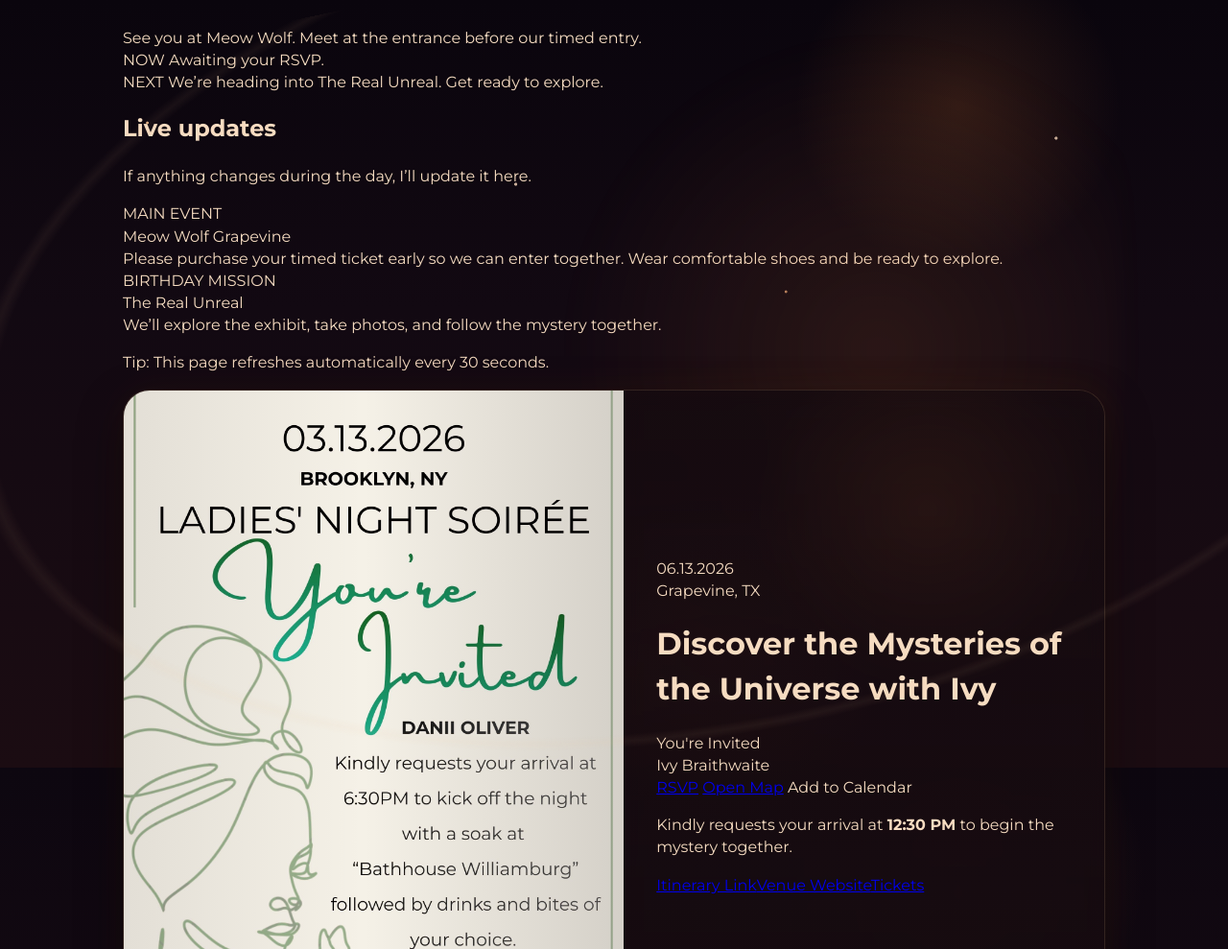
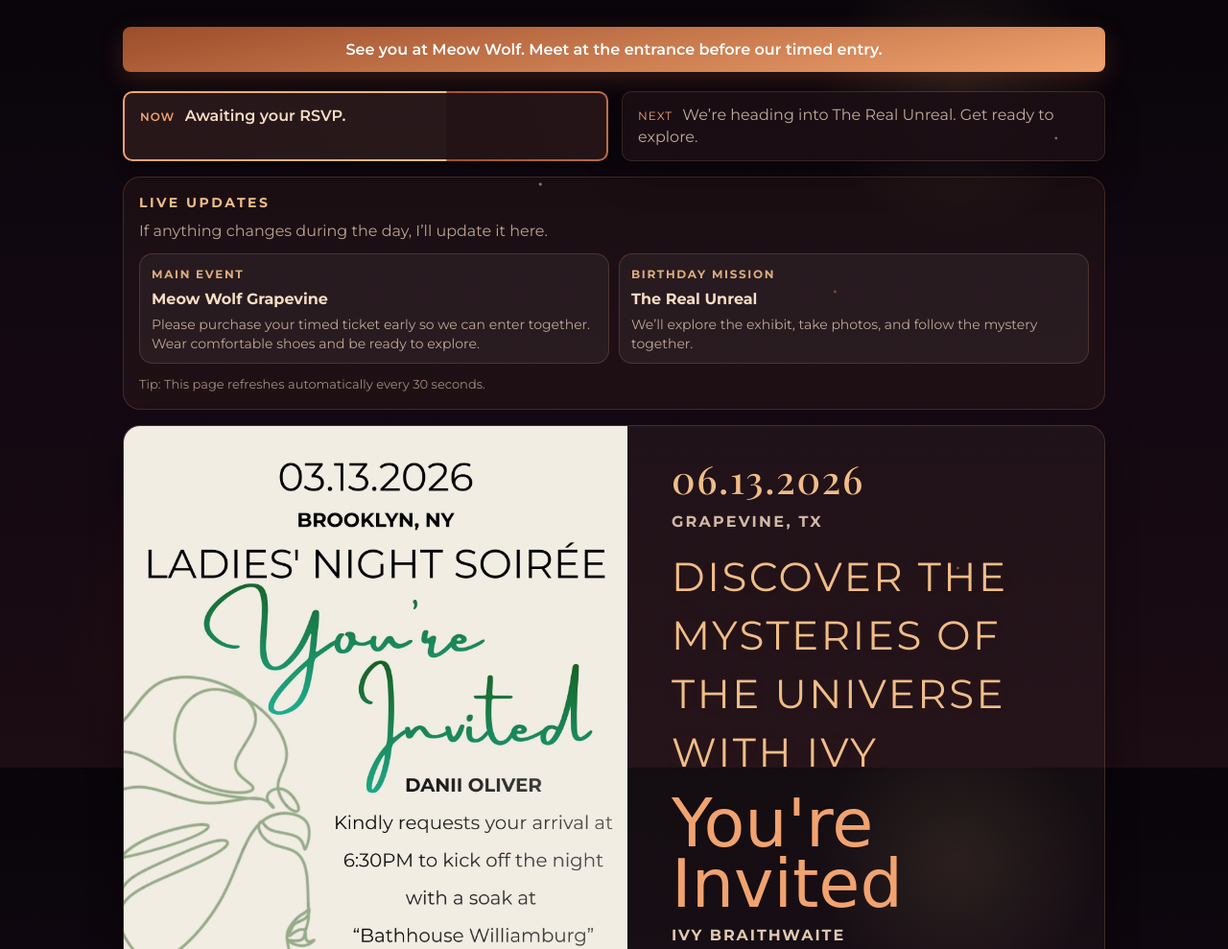
Before and after one commit to CogSciOliver/kido-invites, a plain HTML site: page index.html in a window 1280 px wide. Shown: the top 989 px of the page at 96% size. Drawn offline with nearby package versions, Linux system fonts and the light colour scheme; a web font is replaced by a local one.

Commit message:
Update ivy.css

```diff
--- a/ivy.css
+++ b/ivy.css
@@ -1,176 +1,469 @@
-:root{
-  --bg: #0d0710;
-  --bg2: #160a12;
-  --bg3: #261019;
+:root {
+  --bg: #0E0810;
+  --ink: #F6DDC3;
+  --muted: rgba(246, 221, 195, .72);
 
-  --ink: #f6dcc1;
-  --muted: rgba(246,220,193,.72);
+  --sage: #7A5447;
+  --green: #D8895F;
+  --green2: #F1A36F;
+  --green-dark: #9C4D2A;
+  --mint: #F0BD87;
 
-  --copper: #d8895f;
-  --copper-bright: #f1a36f;
-  --venus: #ff8a3a;
-  --venus-deep: #d85a20;
-  --gold: #f0bd87;
-
-  --card: rgba(28,14,20,.72);
-  --card-soft: rgba(255,138,58,.06);
-  --border: rgba(240,189,135,.14);
-
-  --shadow: 0 18px 48px rgba(0,0,0,.45);
-  --glow: 0 0 32px rgba(255,138,58,.14);
-  --radius: 22px;
+  --card: rgba(27, 14, 20, .72);
+  --border: rgba(240, 189, 135, .18);
+  --shadow: 0 14px 34px rgba(0, 0, 0, .34);
+  --radius: 18px;
 }
 
-*{ box-sizing:border-box; }
-html,body{ height:100%; }
-
-html{
-  background:
-    radial-gradient(circle at 78% 14%, rgba(255,138,58,.14), transparent 16%),
-    radial-gradient(circle at 28% 84%, rgba(216,90,32,.08), transparent 24%),
-    linear-gradient(180deg, var(--bg) 0%, var(--bg2) 52%, var(--bg3) 100%);
+* {
+  box-sizing: border-box;
 }
 
-body{
-  margin:0;
+html,
+body {
+  height: 100%;
+}
+
+body {
+  margin: 0;
+  background:
+    radial-gradient(circle at 78% 12%, rgba(240, 189, 135, .10), transparent 12%),
+    radial-gradient(circle at 22% 82%, rgba(216, 90, 32, .08), transparent 18%),
+    linear-gradient(180deg, #09050A 0%, #120812 42%, #1C0C13 100%);
   color: var(--ink);
   font-family: "Montserrat", system-ui, -apple-system, Segoe UI, Roboto, Arial, sans-serif;
-  line-height:1.45;
-  overflow-x:hidden;
-  background:
-    radial-gradient(circle at 78% 14%, rgba(255,138,58,.14), transparent 14%),
-    radial-gradient(circle at 50% 100%, rgba(216,90,32,.10), transparent 24%),
-    linear-gradient(180deg, #0a050d 0%, #120912 40%, #1b0c12 100%);
+  line-height: 1.45;
   position: relative;
+  overflow-x: hidden;
 }
 
-/* sparse cinematic star field */
-body::before{
-  content:"";
+body::before {
+  content: "";
   position: fixed;
   inset: 0;
-  pointer-events:none;
-  opacity:.9;
+  pointer-events: none;
   background:
-    radial-gradient(circle at 12% 16%, rgba(255,196,140,.95) 0 1px, transparent 1.8px),
-    radial-gradient(circle at 24% 72%, rgba(255,168,109,.85) 0 1px, transparent 1.8px),
-    radial-gradient(circle at 42% 24%, rgba(255,220,188,.85) 0 1.2px, transparent 2px),
-    radial-gradient(circle at 64% 38%, rgba(255,182,120,.75) 0 1px, transparent 1.8px),
-    radial-gradient(circle at 86% 18%, rgba(255,220,188,.85) 0 1.2px, transparent 2px),
-    radial-gradient(circle at 78% 72%, rgba(255,168,109,.8) 0 1px, transparent 1.8px),
-    radial-gradient(circle at 16% 88%, rgba(255,220,188,.75) 0 1px, transparent 2px);
+    radial-gradient(circle at 12% 16%, rgba(255, 220, 188, .85) 0 1px, transparent 1.8px),
+    radial-gradient(circle at 28% 72%, rgba(240, 189, 135, .75) 0 1px, transparent 1.8px),
+    radial-gradient(circle at 44% 24%, rgba(255, 220, 188, .8) 0 1.2px, transparent 2px),
+    radial-gradient(circle at 68% 38%, rgba(216, 137, 95, .70) 0 1px, transparent 1.8px),
+    radial-gradient(circle at 86% 18%, rgba(255, 220, 188, .8) 0 1px, transparent 1.8px),
+    radial-gradient(circle at 78% 74%, rgba(240, 189, 135, .65) 0 1px, transparent 1.8px);
+  opacity: .55;
   mix-blend-mode: screen;
 }
 
-/* large faint orbital sweep */
-body::after{
-  content:"";
-  position: fixed;
-  inset: -5% -10%;
-  pointer-events:none;
-  background:
-    radial-gradient(ellipse at 58% 44%, transparent 61%, rgba(240,189,135,.08) 62%, transparent 63%);
-  transform: rotate(-12deg);
-  opacity:.7;
-}
-
-.page{
-  position:relative;
+.page {
   max-width: 1060px;
   margin: 0 auto;
   padding: 28px 18px 54px;
 }
 
-/* page glow like the poster */
-.page::before{
-  content:"";
-  position:absolute;
-  inset: 0;
-  pointer-events:none;
+.hero {
+  display: grid;
+  grid-template-columns: 1.05fr .95fr;
+  gap: 22px;
+  align-items: stretch;
+  border: 1px solid var(--border);
+  border-radius: var(--radius);
+  overflow: hidden;
+  box-shadow: var(--shadow);
   background:
-    radial-gradient(circle at 76% 18%, rgba(255,138,58,.10), transparent 18%),
-    radial-gradient(circle at 50% 90%, rgba(216,90,32,.06), transparent 24%);
-  filter: blur(12px);
+    linear-gradient(180deg, rgba(216, 137, 95, .04), rgba(216, 137, 95, .02)),
+    rgba(255, 255, 255, .02);
 }
 
-/* HERO */
-.hero{
-  position:relative;
-  display:grid;
-  grid-template-columns: 1.02fr .98fr;
-  gap: 0;
-  align-items: stretch;
-  border: 1px solid var(--border);
-  border-radius: 28px;
-  overflow:hidden;
-  box-shadow: var(--shadow), 0 0 40px rgba(255,138,58,.06);
+.hero__media {
+  position: relative;
+  min-height: 420px;
   background:
-    linear-gradient(180deg, rgba(255,138,58,.04), rgba(255,138,58,.02)),
-    rgba(14,8,14,.86);
-  min-height: 520px;
+    radial-gradient(circle at 78% 18%, rgba(240, 189, 135, .14), transparent 18%),
+    linear-gradient(135deg, rgba(57, 23, 31, .55), rgba(156, 77, 42, .18));
 }
 
-/* elegant poster glow overlay */
-.hero::before{
-  content:"";
-  position:absolute;
-  inset:0;
-  pointer-events:none;
-  background:
-    radial-gradient(circle at 82% 18%, rgba(255,138,58,.16), transparent 18%),
-    linear-gradient(180deg, transparent 0%, rgba(255,138,58,.03) 100%);
+.hero__img {
+  width: 100%;
+  height: 100%;
+  object-fit: cover;
+  display: block;
+  filter: saturate(1.02) brightness(.95);
 }
 
-.hero__media{
-  position:relative;
-  min-height: 520px;
-  overflow:hidden;
-  background:
-    radial-gradient(circle at 74% 18%, rgba(255,138,58,.18), transparent 18%),
-    linear-gradient(180deg, rgba(15,8,15,.20), rgba(15,8,15,.20));
+.hero__content {
+  padding: 26px 24px 24px;
+  display: flex;
+  flex-direction: column;
+  justify-content: center;
 }
 
-/* use image as art poster pane */
-.hero__img{
-  width:100%;
-  height:100%;
-  object-fit: cover;
-  object-position: center;
-  display:block;
-  filter: saturate(1.02) contrast(1.02) brightness(.96);
+.kicker__date {
+  font-size: 40px;
+  letter-spacing: .04em;
+  font-weight: 500;
+  font-family: "Playfair Display", Georgia, serif;
+  color: var(--mint);
 }
 
-/* subtle poster fade so text side belongs */
-.hero__media::after{
-  content:"";
-  position:absolute;
-  inset:0;
-  background:
-    linear-gradient(90deg, rgba(12,7,12,.08) 0%, transparent 48%, rgba(12,7,12,.14) 100%);
-  pointer-events:none;
+.kicker__city {
+  margin-top: 4px;
+  font-weight: 700;
+  letter-spacing: .14em;
+  text-transform: uppercase;
+  color: rgba(246, 221, 195, .82);
 }
 
-/* text panel becomes part of artwork */
-.hero__content{
-  position:relative;
-  display:flex;
-  flex-direction:column;
-  justify-content:center;
-  padding: 42px 34px 36px;
-  background:
-    linear-gradient(180deg, rgba(20,10,16,.52), rgba(20,10,16,.76)),
-    radial-gradient(circle at 20% 40%, rgba(255,138,58,.05), transparent 30%);
+.title {
+  margin: 16px 0 6px;
+  font-size: 42px;
+  font-weight: 500;
+  letter-spacing: .06em;
+  text-transform: uppercase;
+  color: #F0BD87;
+  text-shadow: 0 0 24px rgba(216, 137, 95, .08);
+}
+
+.scriptline {
+  margin: 6px 0 8px;
+}
+
+.scriptline__image {
+  max-width: 320px;
+  width: 100%;
+  height: auto;
+  display: block;
+}
+
+.scriptline__script {
+  font-family: "Meddon", cursive;
+  font-size: 70px;
+  color: var(--green2);
+  line-height: .9;
+}
+
+.host {
+  margin-top: 2px;
+  font-weight: 800;
+  letter-spacing: .12em;
+  text-transform: uppercase;
+  color: rgba(246, 221, 195, .9);
+}
+
+.subcopy {
+  margin: 14px 0 0;
+  color: var(--muted);
+  font-size: 16px;
+  max-width: 46ch;
+}
+
+.ctaRow {
+  margin-top: 14px;
+  display: flex;
+  gap: 12px;
+  flex-wrap: wrap;
+}
+
+.btn {
+  display: inline-flex;
+  align-items: center;
+  justify-content: center;
+  padding: 12px 16px;
+  border-radius: 999px;
+  text-decoration: none;
+  font-weight: 700;
+  letter-spacing: .03em;
+  border: 1px solid var(--border);
+}
+
+.btn--primary {
+  background: linear-gradient(180deg, var(--green2), var(--green));
+  color: #1A0D0A;
+  border-color: rgba(216, 137, 95, .38);
+}
+
+.btn--primary:hover {
+  filter: brightness(0.98);
+}
+
+.btn--ghost {
+  background: rgba(255, 255, 255, .04);
+  color: var(--ink);
+}
+
+.btn--ghost:hover {
+  background: rgba(255, 255, 255, .08);
+}
+
+.links {
+  margin-top: 14px;
+  display: flex;
+  flex-wrap: wrap;
+  gap: 10px;
+}
+
+.chip {
+  font-size: 13px;
+  padding: 8px 12px;
+  border-radius: 999px;
+  border: 1px solid var(--border);
+  background: rgba(255, 255, 255, .04);
+  text-decoration: none;
+  color: var(--ink);
+}
+
+.chip:hover {
+  background: rgba(255, 255, 255, .08);
+}
+
+.cardGrid {
+  margin-top: 18px;
+  display: grid;
+  grid-template-columns: repeat(12, 1fr);
+  gap: 14px;
+}
+
+.card {
+  grid-column: span 6;
+  border: 1px solid var(--border);
+  border-radius: var(--radius);
+  background: var(--card);
+  box-shadow: var(--shadow);
+  padding: 16px 16px 14px;
   backdrop-filter: blur(8px);
 }
 
-/* a fake planetary edge on text side like image 1 */
-.hero__content::before{
-  content:"";
-  position:absolute;
-  width: 430px;
-  height: 430px;
-  border-radius:50%;
-  top: -110px;
-  right: -220px;
+.card__title {
+  margin: 0 0 10px;
+  font-size: 14px;
+  letter-spacing: .18em;
+  text-transform: uppercase;
+  color: rgba(240, 189, 135, .84);
+}
+
+.venueName {
+  font-weight: 800;
+  letter-spacing: .08em;
+  text-transform: uppercase;
+  color: var(--ink);
+}
+
+.venueAddr {
+  margin-top: 6px;
+  color: var(--muted);
+}
+
+.hint {
+  margin-top: 10px;
+  color: rgba(246, 221, 195, .60);
+  font-size: 14px;
+}
+
+.bullets {
+  margin: 0;
+  padding-left: 18px;
+}
+
+.bullets li {
+  margin: 8px 0;
+}
+
+.timeline {
+  list-style: none;
+  margin: 0;
+  padding: 0;
+  display: flex;
+  flex-direction: column;
+  gap: 10px;
+}
+
+.step {
+  display: grid;
+  grid-template-columns: 88px 1fr;
+  gap: 12px;
+  padding: 10px 10px;
+  border-radius: 14px;
+  border: 1px dashed rgba(216, 137, 95, .28);
+  background: rgba(255, 255, 255, .03);
+}
+
+.step__time {
+  font-weight: 800;
+  color: var(--green2);
+}
+
+.step__title {
+  font-weight: 800;
+  color: var(--ink);
+}
+
+.step__details {
+  color: var(--muted);
+  font-size: 14px;
+  margin-top: 2px;
+}
+
+.afterText {
+  margin: 0;
+  color: var(--muted);
+}
+
+.updates {
+  margin: 16px 0px;
+  border: 1px solid rgba(216, 137, 95, .22);
+  border-radius: var(--radius);
+  background: rgba(216, 137, 95, .06);
+  padding: 16px;
+}
+
+.updates__title {
+  margin: 0;
+  font-size: 14px;
+  letter-spacing: .18em;
+  text-transform: uppercase;
+  color: var(--mint);
+}
+
+.updates__intro {
+  margin: 8px 0 0;
+  color: var(--muted);
+}
+
+.updates__list {
+  margin-top: 12px;
+  display: grid;
+  grid-template-columns: repeat(12, 1fr);
+  gap: 10px;
+}
+
+.update {
+  grid-column: span 6;
+  border: 1px solid rgba(216, 137, 95, .22);
+  background: rgba(255, 255, 255, .05);
+  border-radius: 14px;
+  padding: 12px 12px 10px;
+}
+
+.update__meta {
+  font-size: 12px;
+  letter-spacing: .14em;
+  text-transform: uppercase;
+  color: rgba(240, 189, 135, .90);
+  font-weight: 800;
+}
+
+.update__title {
+  margin-top: 6px;
+  font-weight: 800;
+  color: var(--ink);
+}
+
+.update__text {
+  margin-top: 4px;
+  color: var(--muted);
+  font-size: 14px;
+}
+
+.updates__tip {
+  margin: 12px 0 0;
+  color: rgba(246, 221, 195, .60);
+  font-size: 13px;
+}
+
+.footer {
+  margin-top: 18px;
+  padding-top: 10px;
+  text-align: center;
+  color: rgba(246, 221, 195, .55);
+  font-size: 13px;
+}
+
+@media (max-width: 920px) {
+  .hero {
+    grid-template-columns: 1fr;
+  }
+
+  .hero__media {
+    min-height: 340px;
+  }
+
+  .title {
+    font-size: 34px;
+  }
+
+  .scriptline__script {
+    font-size: 64px;
+  }
+
+  .card {
+    grid-column: span 12;
+  }
+
+  .update {
+    grid-column: span 12;
+  }
+}
+
+.liveBanner {
+  background-image: linear-gradient(170deg, var(--green-dark), var(--green2));
+  color: white;
+  padding: 12px;
+  text-align: center;
+  font-weight: 600;
+  border-radius: 8px;
+  margin-bottom: 16px;
+  box-shadow: 0 8px 24px rgba(156, 77, 42, .28);
+}
+
+.liveTracker {
+  display: flex;
+  gap: 14px;
+  justify-content: center;
+  margin: 20px 0;
+  margin-bottom: 16px;
+}
+
+.liveItem {
   background:
-    radial-gradient(circle at 34% 34%, rgba(255,226,196,.20), rgba(255,138,58,.20) 32%, rgba(216,90,32,.16) 62%, rgba(0,0
+    linear-gradient(rgba(27, 14, 20, .92), rgba(27, 14, 20, .92)) padding-box;
+  padding: 12px 16px;
+  border-radius: 10px;
+  border: 1px solid var(--border);
+  flex: 1;
+  color: rgba(246, 221, 195, .76);
+  box-shadow: var(--shadow);
+}
+
+.liveLabel {
+  font-size: 12px;
+  letter-spacing: 1px;
+  margin-right: 6px;
+  color: var(--green2);
+}
+
+@media (max-width: 640px) {
+  .liveTracker {
+    flex-direction: column;
+  }
+}
+
+.liveNowCard {
+  position: relative;
+  border: 2px solid transparent;
+  background:
+    linear-gradient(rgba(27, 14, 20, .94), rgba(27, 14, 20, .94)) padding-box,
+    linear-gradient(70deg, var(--green-dark), var(--green), var(--green2), var(--mint)) border-box;
+  background-size: 200% 200%;
+  animation: movingBorder 3s linear infinite;
+  box-shadow: 5px 5px 15px rgba(0, 0, 0, 0.35);
+  color: var(--ink);
+  font-weight: 600;
+}
+
+@keyframes movingBorder {
+  0% {
+    background-position: 0% 50%;
+  }
+
+  100% {
+    background-position: 200% 50%;
+  }
+}
```
